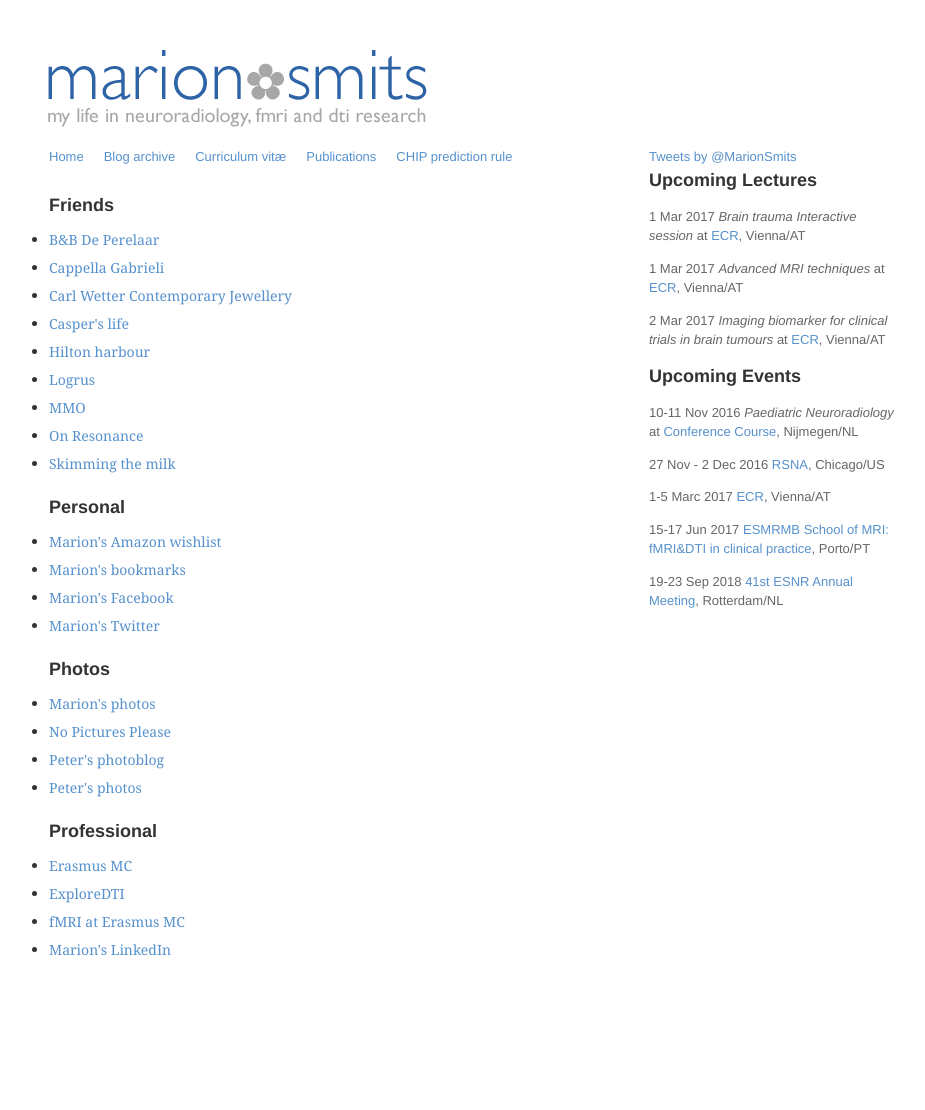
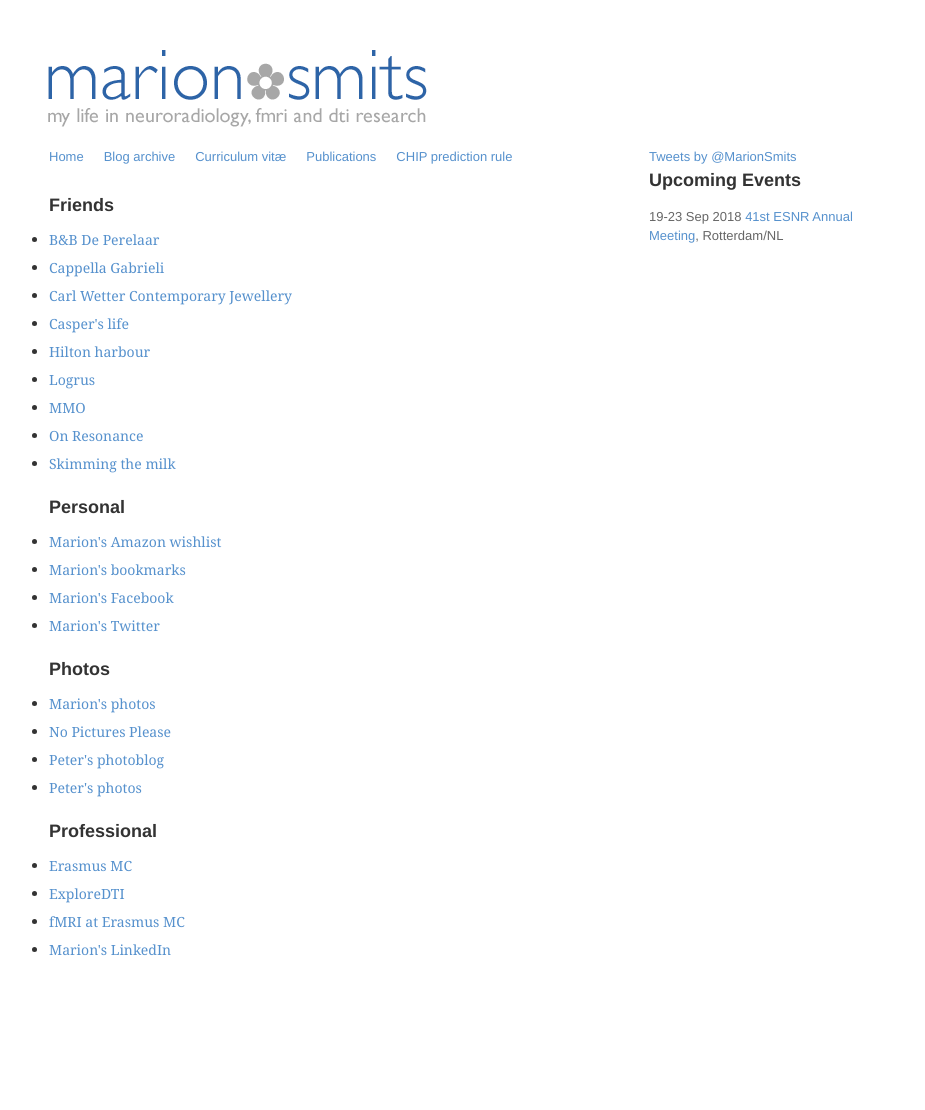
Before and after one commit to marionsmits/marionsmits.github.io, a Jekyll site: the page built from links.html, in a window 1280 px wide. Shown: the whole page, without its empty margins (1-926 px from the left). Built offline with Jekyll 4.4.1, drawn with Linux system fonts in a browser that asks for light colours; comment, search, counter and statistics services are not loaded.

Commit message:
Update events

```diff
--- a/_includes/events.md
+++ b/_includes/events.md
@@ -1,19 +1,3 @@
-## Upcoming Lectures
-
-1 Mar 2017 _Brain trauma Interactive session_ at [ECR](http://www.myesr.org/cms/website.php?id=/en/ecr_2017.htm), Vienna/AT
-
-1 Mar 2017 _Advanced MRI techniques_ at [ECR](http://www.myesr.org/cms/website.php?id=/en/ecr_2017.htm), Vienna/AT
-
-2 Mar 2017 _Imaging biomarker for clinical trials in brain tumours_ at [ECR](http://www.myesr.org/cms/website.php?id=/en/ecr_2017.htm), Vienna/AT
-
 ## Upcoming Events
 
-10-11 Nov 2016 _Paediatric Neuroradiology_ at [Conference Course](https://www.paoheyendael.nl/nl/congressen-en-symposia), Nijmegen/NL
-
-27 Nov - 2 Dec 2016 [RSNA](https://rsna2016.rsna.org), Chicago/US
-
-1-5 Marc 2017 [ECR](http://www.myesr.org/cms/website.php?id=/en/ecr_2017.htm), Vienna/AT
-
-15-17 Jun 2017 [ESMRMB School of MRI: fMRI&DTI in clinical practice](http://www.esmrmb.org/index.php?id=/en/school_of_mri.htm), Porto/PT
-
 19-23 Sep 2018 [41st ESNR Annual Meeting](http://www.esnr.org/en/calendar/esnr-annual-meetings/19-09-2018-41st-esnr-annual-meeting/), Rotterdam/NL
```
